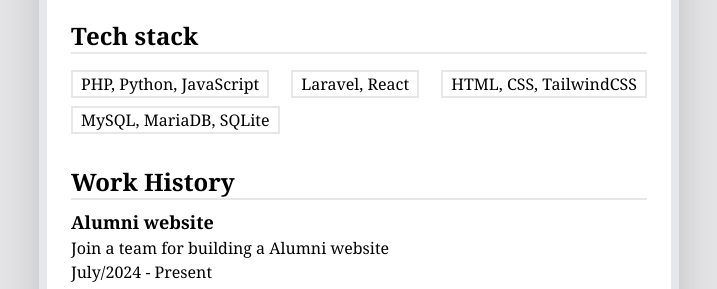
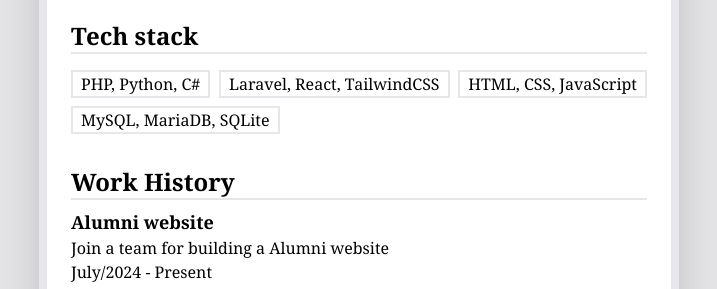
Before and after one commit to yacmov/resume-website, a website: page index.html in a window 1280 px wide. Shown: the part 760-1049 px from the top of the page, without its empty margins (281-998 px from the left). Drawn offline with Linux system fonts and the light colour scheme.

Commit message:
feat: updated details

```diff
--- a/index.html
+++ b/index.html
@@ -76,9 +76,9 @@
     <section class="mt-8">
       <h2 class="font-bold text-2xl mb-2 border-b-2">Tech stack</h2>
       <ul class="flex flex-row justify-between flex-wrap">
-        <li class="border-2 px-2 mt-2">PHP, Python, JavaScript</li>
-        <li class="border-2 px-2 mt-2">Laravel, React</li>
-        <li class="border-2 px-2 mt-2">HTML, CSS, TailwindCSS</li>
+        <li class="border-2 px-2 mt-2">PHP, Python, C#</li>
+        <li class="border-2 px-2 mt-2">Laravel, React, TailwindCSS</li>
+        <li class="border-2 px-2 mt-2">HTML, CSS, JavaScript</li>
         <li class="border-2 px-2 mt-2">MySQL, MariaDB, SQLite</li>
       </ul>
     </section>
```
